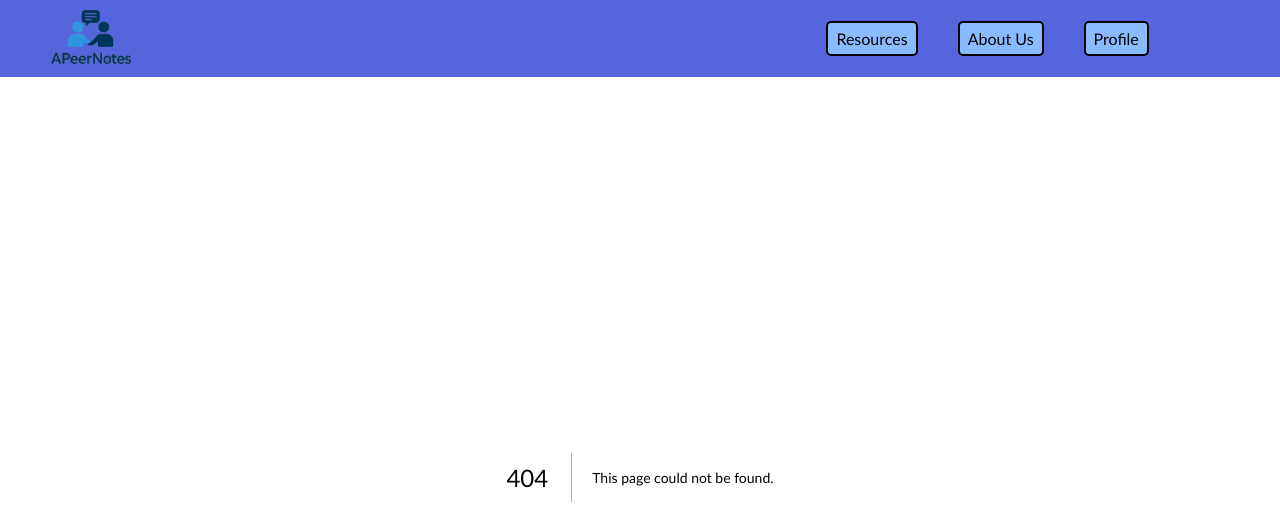
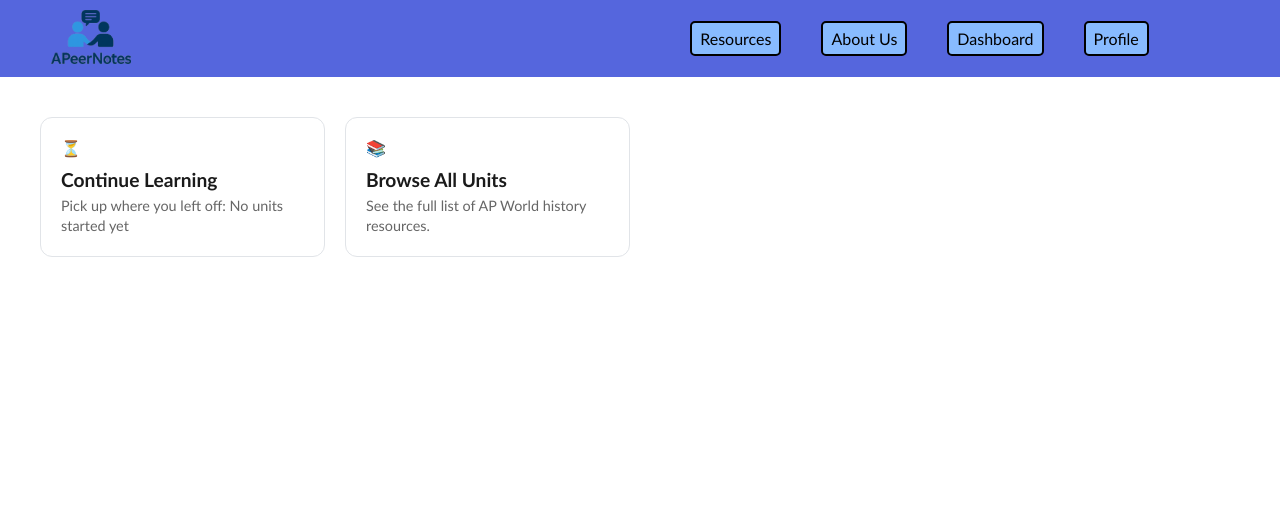
Before and after one commit to Rumi-Islam/FBLA-Project-Website-Design-History-101, a Next.js app in the folder apeernotes/: page /dashboard in a window 1280 px wide. Before the commit this address had no page. Shown: the top 526 px of the page. Built offline with nearby package versions, Linux system fonts and the light colour scheme; no server answers; the database is empty.

Commit message:
improvement for dashboard

```diff
--- /dev/null
+++ b/apeernotes/lib/prisma.js
@@ -0,0 +1,13 @@
+import { PrismaClient } from '@prisma/client'
+
+const prismaClientSingleton = () => {
+  return new PrismaClient()
+}
+
+const globalForPrisma = globalThis
+
+const prisma = globalForPrisma.prisma ?? prismaClientSingleton()
+
+export default prisma
+
+if (process.env.NODE_NODE !== 'production') globalForPrisma.prisma = prisma
--- /dev/null
+++ b/apeernotes/src/app/dashboard/page.js
@@ -0,0 +1,33 @@
+import DashboardCard from '@/components/DashboardCard';
+import prisma from '../../../lib/prisma'; // or wherever your prisma client is
+
+export default async function DashboardPage() {
+  // 1. Fetch data from the database
+  const user = await prisma.user.findUnique({
+    where: { id: 1 } // In a real app, you'd get this from the session
+  });
+
+  // 2. Prepare the variables
+  const lastUnit = user?.lastUnitAccessed || "No units started yet";
+  const lastLink = user?.lastUnitLink || "/resources";
+
+  return (
+    <div className="dashboard-grid">
+      {/* 3. Plug the database data into the component */}
+      <DashboardCard
+        title="Continue Learning"
+        description={`Pick up where you left off: ${lastUnit}`}
+        link={lastLink}
+        icon="⏳"
+      />
+
+      {/* You can still have normal cards too */}
+      <DashboardCard
+        title="Browse All Units"
+        description="See the full list of AP World history resources."
+        link="/resources"
+        icon="📚"
+      />
+    </div>
+  );
+}
--- a/apeernotes/src/app/globals.css
+++ b/apeernotes/src/app/globals.css
@@ -143,6 +143,48 @@ html, body {
     margin: 0 auto;        /* Forces it to stay centered */
 }
 
+/*The interactable cards, in the dashboard*/
+
+.dashboard-grid {
+  display: grid;
+  grid-template-columns: repeat(auto-fill, minmax(250px, 1fr));
+  gap: 20px;
+  padding: 40px;
+}
+
+.card-container {
+  background: white;
+  border: 1px solid #e1e4e8;
+  border-radius: 12px;
+  padding: 20px;
+  transition: transform 0.2s, box-shadow 0.2s;
+  cursor: pointer;
+  height: 100%;
+}
+
+/* The "Hover" effect makes it feel interactive */
+.card-container:hover {
+  transform: translateY(-5px);
+  box-shadow: 0 10px 20px rgba(0,0,0,0.1);
+  border-color: #0070f3;
+}
+
+.card-title {
+  margin: 10px 0 5px 0;
+  font-size: 1.2rem;
+  color: #1a1a1a;
+}
+
+.card-description {
+  color: #666;
+  font-size: 0.9rem;
+  line-height: 1.4;
+}
+
+.card-anchor {
+  text-decoration: none;
+}
+
 /* --- PAGE BACKGROUNDS --- */
 #mainbody {
     background-image: linear-gradient(rgba(0,77,33,0.67),rgba(0,77,33,0.67),rgba(0,13,77,0.88)), url(/images/plant.png);
@@ -153,7 +195,11 @@ html, body {
     background-image: linear-gradient(rgba(0,77,120,0.67),rgba(0,55,100,0.67),rgba(0,13,77,0.88)), url(/images/EiffelTower.jpg);
 }
 
-#mainbody, #resourcesbody, #profilebody, #aboutbody {
+#dashboardbody {
+  background-color: #4444bb;
+}
+
+#mainbody, #resourcesbody, #profilebody, #aboutbody, #dashboardbody {
     /* Subtract the header height (approx 60px) from the viewport */
     min-height: calc(100vh - 78.1719px);
     width: 100%;
--- a/apeernotes/src/app/layout.js
+++ b/apeernotes/src/app/layout.js
@@ -31,6 +31,7 @@ export default function RootLayout({ children }) {
               </li>
               {/* DROPDOWN END */}
               <li><Link href="/about" className="btn">About Us</Link ></li>
+              <li><Link href="/dashboard" className="btn">Dashboard</Link ></li>
               <li><Link href="/profile" className="btn">Profile</Link ></li>
             </ul>
           </nav>
--- /dev/null
+++ b/apeernotes/src/components/DashboardCard.js
@@ -0,0 +1,16 @@
+import Link from 'next/link';
+
+// Clean and simple: just a visual shell
+export default function DashboardCard({ title, description, link, icon }) {
+  return (
+    <Link href={link} className="card-anchor">
+      <div className="card-container">
+        <div className="card-icon">{icon}</div>
+        <div className="card-content">
+          <h3 className="card-title">{title}</h3>
+          <p className="card-description">{description}</p>
+        </div>
+      </div>
+    </Link>
+  );
+}
```
Also changed, not shown: 1 other file (tests, documents, lock files or other folders).
